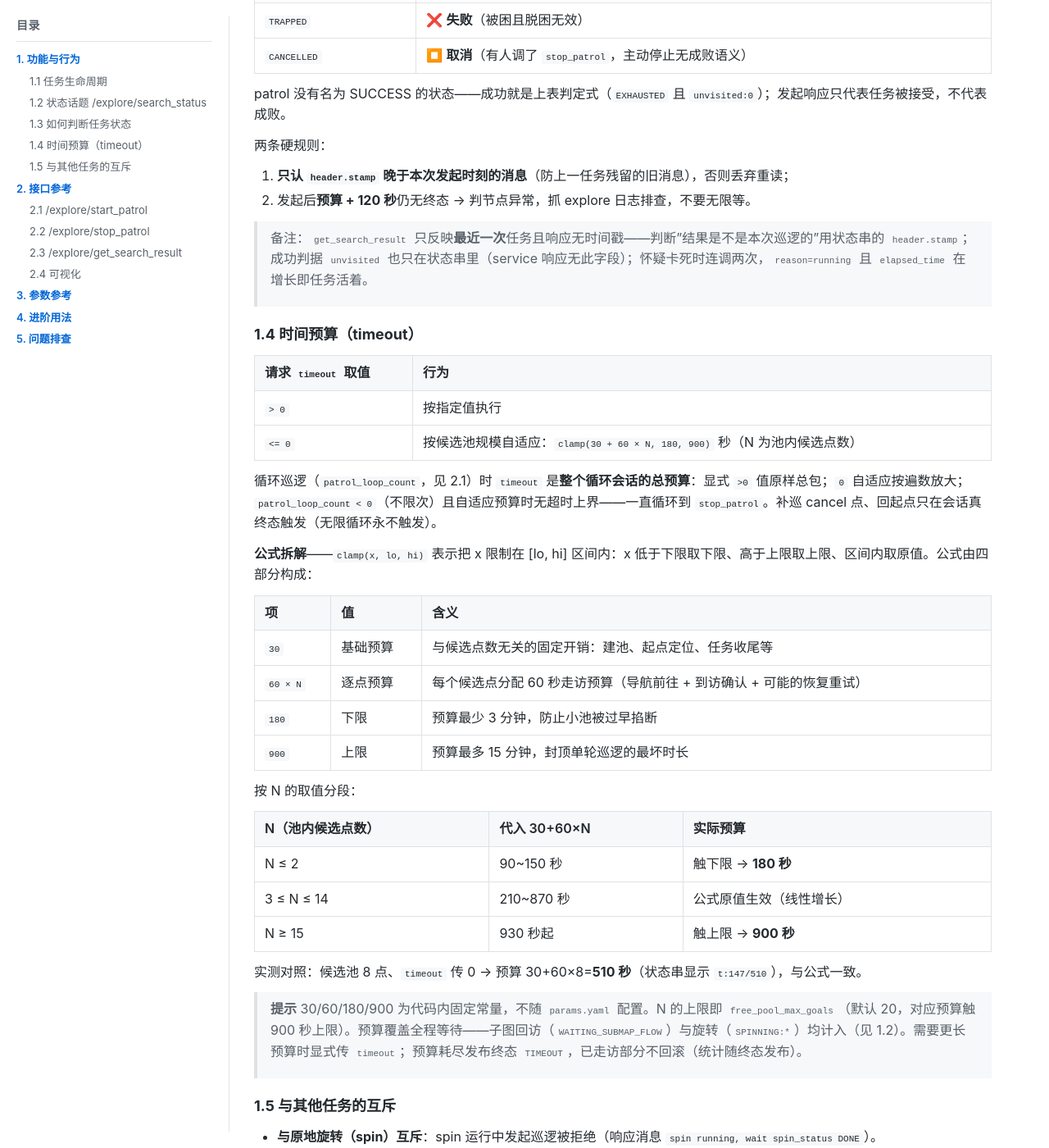
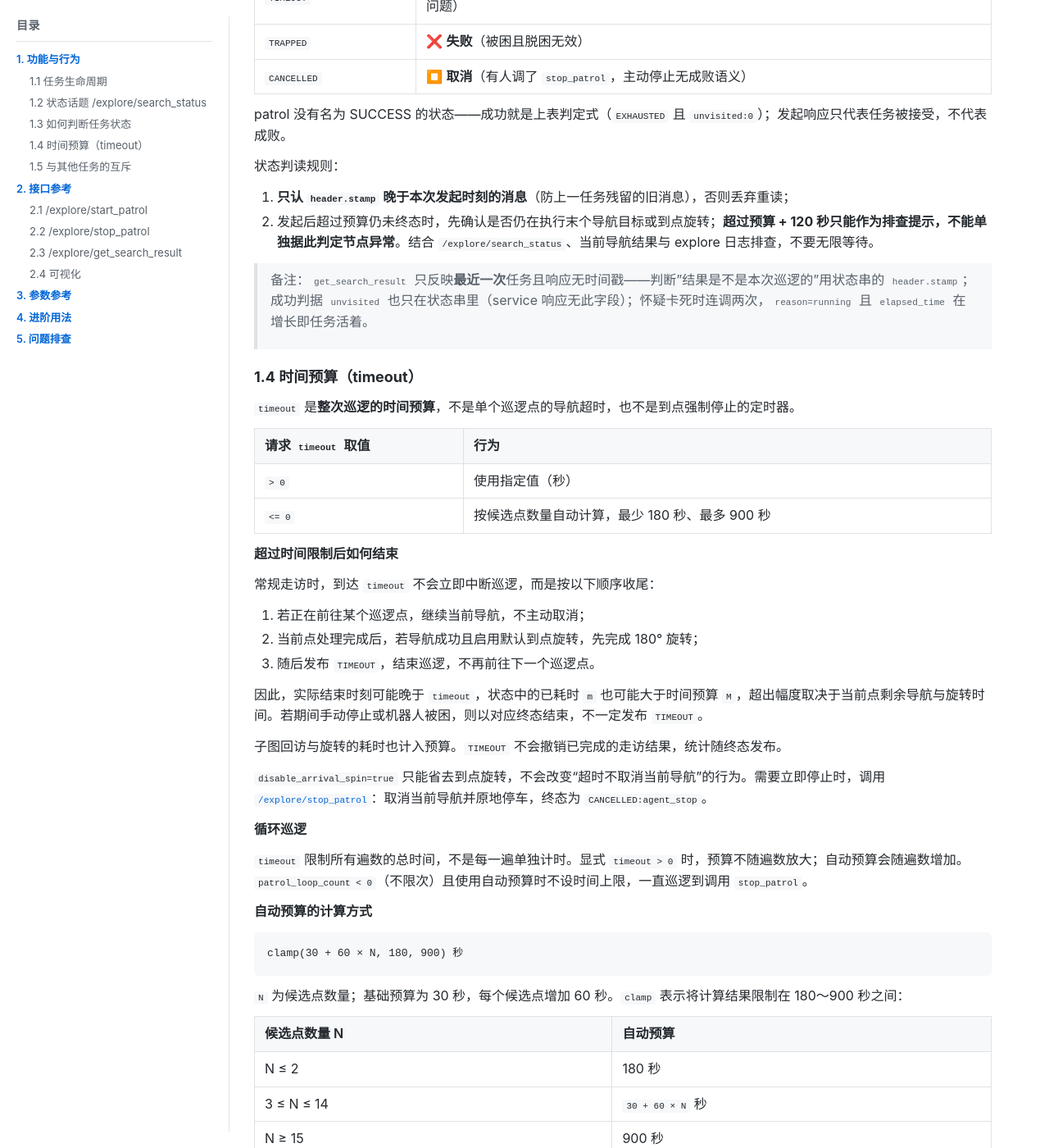
Before and after one commit to D-Robotics/tros_vims_doc, a Jekyll site: the page built from guides/patrol.md, in a window 1280 px wide and 1400 px high, scrolled down 2606 px. Shown: the whole window at 82% size. Built offline with Jekyll 4.4.1, drawn with Linux system fonts in a browser that asks for light colours; some of the changed text lies outside the part shown.

Commit message:
docs: document patrol soft-timeout behavior and stop_patrol usage
- timeout does not cancel in-flight navigation: TIMEOUT is published
  after the current point and its arrival spin complete, so elapsed
  can exceed the budget by more than a little
- budget+120s without a terminal state is a troubleshooting hint,
  not a node-anomaly verdict on its own
- rewrite section 1.4 (session budget, loop-patrol semantics, auto
  budget in plain language), update the timeout param row and the
  troubleshooting table; add soft-timeout tips to the main manual

````diff
--- a/guides/patrol.md
+++ b/guides/patrol.md
@@ -30,13 +30,13 @@ layout: default
 | `WAITING_MAIN_LOOP: waited=Ns` | 主循环 frontier 探索占用导航控制权，巡逻挂起等待（每 5s 心跳）；等待超 60 秒直接终态 `TIMEOUT:main_loop` |
 | `WAITING_SUBMAP_FLOW: waited=Ns` | 子图回访/建图（submapLinkFlow）接管控制期间巡逻挂起，每 5s 心跳；flow 结束后自动重选目标继续 |
 | `EXHAUSTED` | 走访会话完成（默认单遍即全部候选点处理完；循环巡逻为全部遍数巡完）；地图过小或无自由点时发起后立即以此终态结束 |
-| `TIMEOUT` | 时间预算耗尽（变体 `TIMEOUT:main_loop`：等主循环让控制权超 60 秒，非巡逻预算问题） |
+| `TIMEOUT` | 达到设置的巡逻时间后结束；若正在前往某个巡逻点，会先处理完当前点，再结束巡逻，不会立即中断当前导航（详见 1.4） |
 | `CANCELLED:agent_stop` | 调用 `stop_patrol`（或 `stop_search`）停止 |
 | `TRAPPED` | 机器人被困，恢复策略无效 |
 
 附加规则：
 
-- 进行中与终态消息附带时间进度 `t:elapsed/budget`（已用秒 / 预算秒）。`elapsed` 略超 `budget` 属正常现象（末个目标跨越预算边界时），可作为诊断信号。
+- 进行中与终态消息附带时间进度 `t:elapsed/budget`（已用秒 / 预算秒）。末个目标跨越预算边界时 `elapsed` 可能大于 `budget`；超出幅度取决于当前目标剩余导航、结果处理及默认到点旋转时间，不保证只是少量超出。
 - `WAITING_SUBMAP_FLOW` 与 `SPINNING:*` 的等待时间**计入**时间预算。
 - 同一话题同时服务自主搜索（search）：搜索任务会发布 `SEARCHING:FREE:n/N`、`NAVIGATING`/`NAVIGATED`/`NAV_FAILED` 等额外状态，本页只列巡逻相关。
 
@@ -90,44 +90,55 @@ ros2 service call /explore/get_search_result tros_frontier_exploration/srv/Searc
 
 patrol 没有名为 SUCCESS 的状态——成功就是上表判定式（`EXHAUSTED` 且 `unvisited:0`）；发起响应只代表任务被接受，不代表成败。
 
-两条硬规则：
+状态判读规则：
 
 1. **只认 `header.stamp` 晚于本次发起时刻的消息**（防上一任务残留的旧消息），否则丢弃重读；
-2. 发起后**预算 + 120 秒**仍无终态 → 判节点异常，抓 explore 日志排查，不要无限等。
+2. 发起后超过预算仍未终态时，先确认是否仍在执行末个导航目标或到点旋转；**超过预算 + 120 秒只能作为排查提示，不能单独据此判定节点异常**。结合 `/explore/search_status`、当前导航结果与 explore 日志排查，不要无限等待。
 
 > 备注：`get_search_result` 只反映**最近一次**任务且响应无时间戳——判断"结果是不是本次巡逻的"用状态串的 `header.stamp`；成功判据 `unvisited` 也只在状态串里（service 响应无此字段）；怀疑卡死时连调两次，`reason=running` 且 `elapsed_time` 在增长即任务活着。
 
 ### 1.4 时间预算（timeout）
 
+`timeout` 是**整次巡逻的时间预算**，不是单个巡逻点的导航超时，也不是到点强制停止的定时器。
+
 | 请求 `timeout` 取值 | 行为 |
 |------|------|
-| `> 0` | 按指定值执行 |
-| `<= 0` | 按候选池规模自适应：`clamp(30 + 60 × N, 180, 900)` 秒（N 为池内候选点数） |
+| `> 0` | 使用指定值（秒） |
+| `<= 0` | 按候选点数量自动计算，最少 180 秒、最多 900 秒 |
 
-循环巡逻（`patrol_loop_count`，见 2.1）时 `timeout` 是**整个循环会话的总预算**：显式 `>0` 值原样总包；`0` 自适应按遍数放大；`patrol_loop_count < 0`（不限次）且自适应预算时无超时上界——一直循环到 `stop_patrol`。补巡 cancel 点、回起点只在会话真终态触发（无限循环永不触发）。
+**超过时间限制后如何结束**
 
-**公式拆解**——`clamp(x, lo, hi)` 表示把 x 限制在 [lo, hi] 区间内：x 低于下限取下限、高于上限取上限、区间内取原值。公式由四部分构成：
+常规走访时，到达 `timeout` 不会立即中断巡逻，而是按以下顺序收尾：
 
-| 项 | 值 | 含义 |
-|------|------|------|
-| `30` | 基础预算 | 与候选点数无关的固定开销：建池、起点定位、任务收尾等 |
-| `60 × N` | 逐点预算 | 每个候选点分配 60 秒走访预算（导航前往 + 到访确认 + 可能的恢复重试） |
-| `180` | 下限 | 预算最少 3 分钟，防止小池被过早掐断 |
-| `900` | 上限 | 预算最多 15 分钟，封顶单轮巡逻的最坏时长 |
+1. 若正在前往某个巡逻点，继续当前导航，不主动取消；
+2. 当前点处理完成后，若导航成功且启用默认到点旋转，先完成 180° 旋转；
+3. 随后发布 `TIMEOUT`，结束巡逻，不再前往下一个巡逻点。
 
-按 N 的取值分段：
+因此，实际结束时刻可能晚于 `timeout`，状态中的已耗时 `m` 也可能大于时间预算 `M`，超出幅度取决于当前点剩余导航与旋转时间。若期间手动停止或机器人被困，则以对应终态结束，不一定发布 `TIMEOUT`。
 
-| N（池内候选点数） | 代入 30+60×N | 实际预算 |
-|------|------|------|
-| N ≤ 2 | 90~150 秒 | 触下限 → **180 秒** |
-| 3 ≤ N ≤ 14 | 210~870 秒 | 公式原值生效（线性增长） |
-| N ≥ 15 | 930 秒起 | 触上限 → **900 秒** |
+子图回访与旋转的耗时也计入预算。`TIMEOUT` 不会撤销已完成的走访结果，统计随终态发布。
 
-实测对照：候选池 8 点、`timeout` 传 0 → 预算 30+60×8=**510 秒**（状态串显示 `t:147/510`），与公式一致。
+`disable_arrival_spin=true` 只能省去到点旋转，不会改变“超时不取消当前导航”的行为。需要立即停止时，调用 [`/explore/stop_patrol`](#22-explorestop_patrol)：取消当前导航并原地停车，终态为 `CANCELLED:agent_stop`。
 
-> **提示**
-> 30/60/180/900 为代码内固定常量，不随 `params.yaml` 配置。N 的上限即 `free_pool_max_goals`（默认 20，对应预算触 900 秒上限）。预算覆盖全程等待——子图回访（`WAITING_SUBMAP_FLOW`）与旋转（`SPINNING:*`）均计入（见 1.2）。需要更长预算时显式传 `timeout`；预算耗尽发布终态 `TIMEOUT`，已走访部分不回滚（统计随终态发布）。
->
+**循环巡逻**
+
+`timeout` 限制所有遍数的总时间，不是每一遍单独计时。显式 `timeout > 0` 时，预算不随遍数放大；自动预算会随遍数增加。`patrol_loop_count < 0`（不限次）且使用自动预算时不设时间上限，一直巡逻到调用 `stop_patrol`。
+
+**自动预算的计算方式**
+
+```text
+clamp(30 + 60 × N, 180, 900) 秒
+```
+
+`N` 为候选点数量；基础预算为 30 秒，每个候选点增加 60 秒。`clamp` 表示将计算结果限制在 180～900 秒之间：
+
+| 候选点数量 N | 自动预算 |
+|------|------|
+| N ≤ 2 | 180 秒 |
+| 3 ≤ N ≤ 14 | `30 + 60 × N` 秒 |
+| N ≥ 15 | 900 秒 |
+
+例如，8 个候选点的自动预算为 `30 + 60 × 8 = 510` 秒。上述 30/60/180/900 为代码内固定值，不随 `params.yaml` 配置；`N` 的上限由 `free_pool_max_goals` 控制（默认 20）。
 
 ### 1.5 与其他任务的互斥
 
@@ -148,7 +159,7 @@ patrol 没有名为 SUCCESS 的状态——成功就是上表判定式（`EXHAUS
 |------|------|------|---------|
 | `target_pose` | PoseStamped | 巡逻中心（map 坐标系）。全图巡逻（radius=0）时该坐标不参与选点（按机器人实时位姿就近取点），可填 0,0；区域巡逻时 `pose.position` 为圆心 | 全图巡逻：填 0,0 即可（[全屋移动监控]）；区域巡逻：填重点区域中心坐标（如老人房、宠物活动区）（[重点区域看护]） |
 | `search_radius` | float64 | `0`=全图巡逻；`>0`=区域巡逻（候选裁剪到中心半径圆盘内，按池生成序走访）；`<0` 拒绝，响应消息 `patrol requires search_radius >= 0 (0=whole map, >0=area)` | `0` → [全屋移动监控]（全区域走访，消除监控死角）；`>0` → [重点区域看护]（只走访重点区域，单轮短、可重复发起）；[定时/离家值守] 两种取值均可，由上层按计划选择 |
-| `timeout` | float64 | 时间预算（秒），见 1.4 | `0` 自适应适合常规单轮；[定时/离家值守] 中上层按计划控制单轮时长时显式设定；预算小于池规模所需时显式放大（见 5 排查） |
+| `timeout` | float64 | 时间预算（秒），软超时语义及生效时机见 1.4 | `0` 自适应适合常规单轮；[定时/离家值守] 可显式设定会话预算，但它不会准点中断当前目标；需要按计划立即停止时另行调用 `stop_patrol`（见 2.2）。预算小于池规模所需时显式放大（见 5 排查） |
 | `nav_purpose` | string | 巡逻不使用（自主搜索定向导航专用），留空 | 无 |
 | `patrol_loop_count` | int64 | 循环遍数（仅 patrol 生效）：`0`=单遍（默认，既有行为）；`N>0`=总共巡 N 遍，每遍池尽后重采样候选池并清空灰名单续巡；`<0`=不限次一直循环到 `stop_patrol`。`timeout` 为整个循环会话的总预算（见 1.4）；空池早退不循环 | [重点区域看护] 多轮覆盖；值守式持续巡视传负值，由上层按需停止 |
 | `disable_arrival_spin` | bool | `true`=到点后不原地旋转 180° 扫盲区（缺省 `false`=旋转，同时失去该点 yaw 变化的到点存帧触发） | 走访点朝向已覆盖关注区域、需缩短单点耗时时关闭 |
@@ -222,5 +233,6 @@ patrol 没有名为 SUCCESS 的状态——成功就是上表判定式（`EXHAUS
 | 发起立即 `EXHAUSTED` | 地图面积 < `free_pool_map_area_thr`，或无自由点可访 | 先按主手册 7.3 完成建图；确认地图范围 |
 | `PATROL:n/N` 长时间不推进 | 处于 `WAITING_SUBMAP_FLOW`（子图回访接管）或 `SPINNING:*` | 属正常等待，观察状态串即可；长时间卡住再抓 explore 节点日志 |
 | 终态 `TIMEOUT` 且 `unvisited > 0` | 预算小于池规模所需（或等待占用过多预算） | 显式传大 `timeout`，或调小 `free_pool_max_goals` |
+| 超过 `timeout` 后仍继续前往当前点 | 软超时不取消当前导航；默认到点旋转也会延后终态，见 1.4 | 等当前点结果处理后确认 `TIMEOUT`；需要立即停止时调用 `stop_patrol`，不要只依赖 `timeout` |
 | 响应 `success=true` 但机器人不动 | 幂等成功——已有任务在运行 | 先 `stop_patrol`，再按新参数发起 |
 | 候选点明显偏少 | 关键帧约束过滤（`free_pool_kf_radius`）或 Nav2 路径验证剔除 | 新建图区域先让机器人驶过；必要时临时调小/禁用 `free_pool_kf_radius` 观察 |
````
Also changed, not shown: tros_vims_doc.md (+2 -0 lines).
